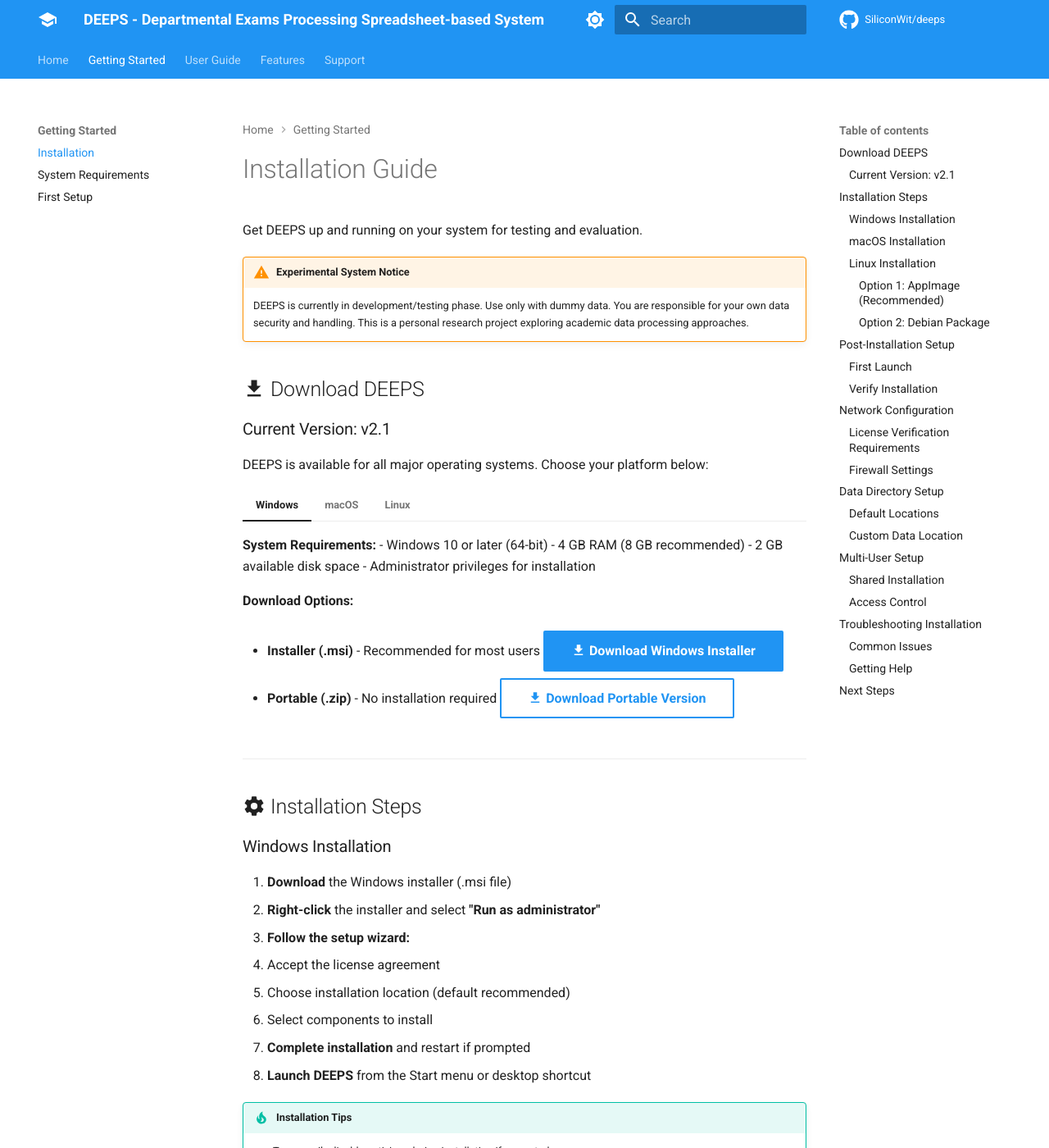
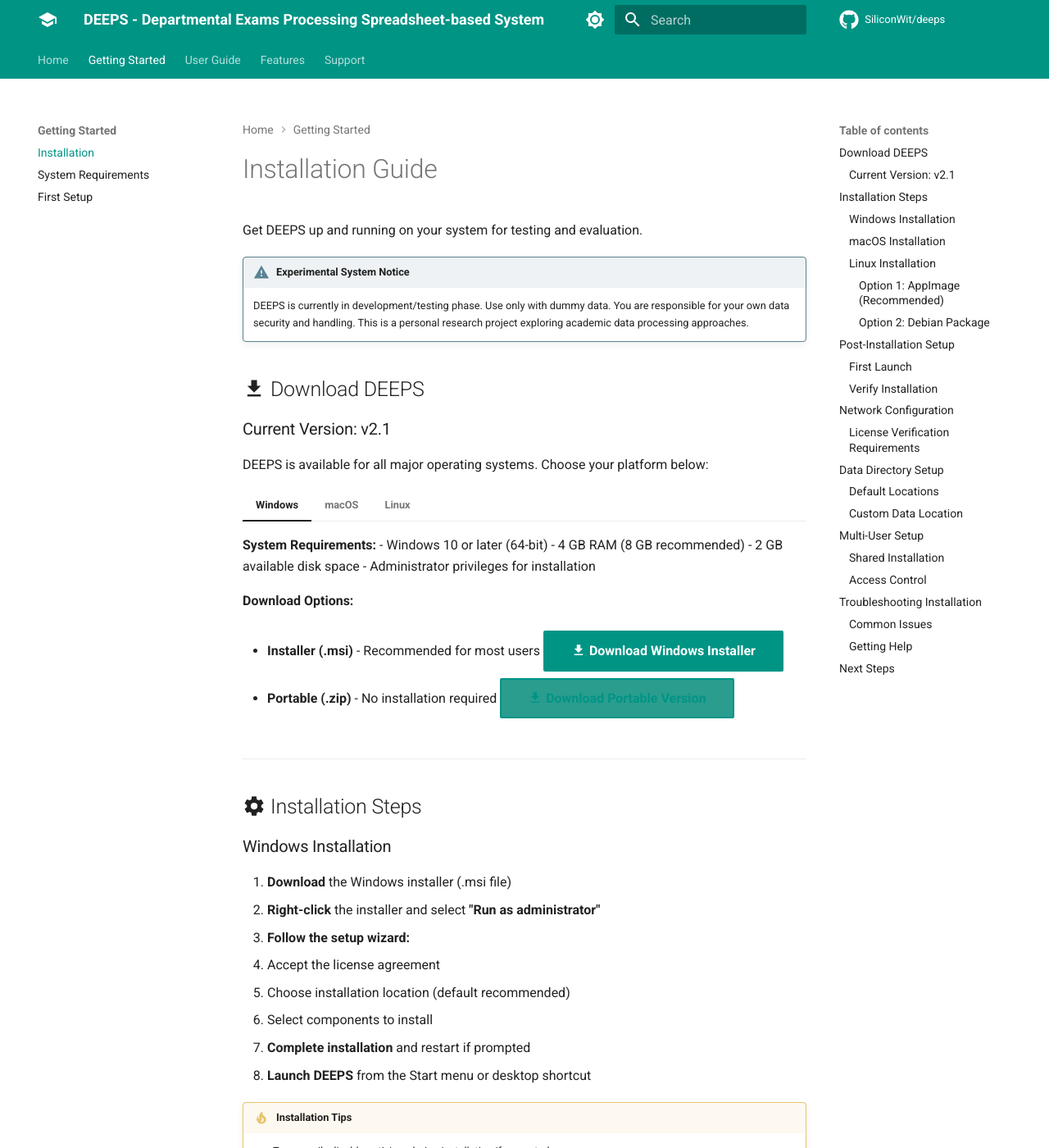
Before and after one commit to SiliconWit/deeps, an MkDocs documentation site: the page built from docs/getting-started/installation.md, in a window 1280 px wide and 1400 px high. Shown: the whole window at 82% size. Built offline with MkDocs 1.6.1 and Material for MkDocs 9.7.7, drawn with Linux system fonts in a browser that asks for light colours; comment, search, counter and statistics services are not loaded; some of the changed text lies outside the part shown.

Commit message:
Updated various parts to siliconwit and updated brand colors

````diff
--- a/docs/getting-started/installation.md
+++ b/docs/getting-started/installation.md
@@ -22,10 +22,10 @@
     **Download Options:**
 
     - **Installer (.msi)** - Recommended for most users
-      [:material-download: Download Windows Installer](https://github.com/SamMachariaPhD/exam-system-releases/releases/latest){ .md-button .md-button--primary }
+      [:material-download: Download Windows Installer](https://github.com/SiliconWit/deeps-releases/releases/latest){ .md-button .md-button--primary }
 
     - **Portable (.zip)** - No installation required
-      [:material-download: Download Portable Version](https://github.com/SamMachariaPhD/exam-system-releases/releases/latest){ .md-button }
+      [:material-download: Download Portable Version](https://github.com/SiliconWit/deeps-releases/releases/latest){ .md-button }
 
 === "macOS"
 
@@ -37,7 +37,7 @@
 
     **Download:**
 
-    [:material-download: Download for macOS (.dmg)](https://github.com/SamMachariaPhD/exam-system-releases/releases/latest){ .md-button .md-button--primary }
+    [:material-download: Download for macOS (.dmg)](https://github.com/SiliconWit/deeps-releases/releases/latest){ .md-button .md-button--primary }
 
 === "Linux"
 
@@ -50,10 +50,10 @@
     **Download Options:**
 
     - **AppImage** - Universal Linux package
-      [:material-download: Download AppImage](https://github.com/SamMachariaPhD/exam-system-releases/releases/latest){ .md-button .md-button--primary }
+      [:material-download: Download AppImage](https://github.com/SiliconWit/deeps-releases/releases/latest){ .md-button .md-button--primary }
 
     - **Debian Package (.deb)**
-      [:material-download: Download .deb Package](https://github.com/SamMachariaPhD/exam-system-releases/releases/latest){ .md-button }
+      [:material-download: Download .deb Package](https://github.com/SiliconWit/deeps-releases/releases/latest){ .md-button }
 
 ---
 
@@ -133,17 +133,9 @@
 
 DEEPS requires internet access for initial license verification:
 
-- **Outbound HTTPS** (port 443) to GitHub
+- **Outbound HTTPS** (port 443) for updates
 - **No inbound ports** required
 - **Proxy support** available for corporate networks
-
-### Firewall Settings
-
-If using institutional firewalls, allow access to:
-
-```
-https://raw.githubusercontent.com/SamMachariaPhD/exam-system-auth/main/licenses.json
-```
 
 ---
 
--- /dev/null
+++ b/docs/stylesheets/custom.css
@@ -0,0 +1,120 @@
+/* SiliconWit Brand Colors */
+:root {
+  /* Primary Brand Colors */
+  --sw-teal: #2A9D8F;
+  --sw-golden-yellow: #E9C46A;
+  --sw-slate-blue-gray: #598392;
+  --sw-medium-gray: #6B7280;
+  --sw-light-gray: #E5E7EB;
+  --sw-very-light-gray: #F8FAFC;
+
+  /* Material theme overrides - Light mode */
+  --md-primary-fg-color: #2A9D8F;
+  --md-primary-fg-color--light: #3DB3A3;
+  --md-primary-fg-color--dark: #258B7F;
+  --md-accent-fg-color: #E9C46A;
+  --md-accent-fg-color--transparent: rgba(233, 196, 106, 0.1);
+}
+
+/* Dark mode color overrides */
+[data-md-color-scheme="slate"] {
+  --md-primary-fg-color: #2A9D8F;
+  --md-primary-fg-color--light: #3DB3A3;
+  --md-primary-fg-color--dark: #258B7F;
+  --md-accent-fg-color: #E9C46A;
+  --md-accent-fg-color--transparent: rgba(233, 196, 106, 0.1);
+}
+
+/* Admonition customizations using SiliconWit palette */
+.md-typeset .admonition.note,
+.md-typeset details.note {
+  border-color: var(--sw-teal);
+}
+
+.md-typeset .note > .admonition-title,
+.md-typeset .note > summary {
+  background-color: rgba(42, 157, 143, 0.1);
+  border-color: var(--sw-teal);
+}
+
+.md-typeset .note > .admonition-title::before,
+.md-typeset .note > summary::before {
+  background-color: var(--sw-teal);
+}
+
+.md-typeset .admonition.tip,
+.md-typeset details.tip {
+  border-color: var(--sw-golden-yellow);
+}
+
+.md-typeset .tip > .admonition-title,
+.md-typeset .tip > summary {
+  background-color: rgba(233, 196, 106, 0.1);
+  border-color: var(--sw-golden-yellow);
+}
+
+.md-typeset .tip > .admonition-title::before,
+.md-typeset .tip > summary::before {
+  background-color: var(--sw-golden-yellow);
+}
+
+.md-typeset .admonition.warning,
+.md-typeset details.warning {
+  border-color: var(--sw-slate-blue-gray);
+}
+
+.md-typeset .warning > .admonition-title,
+.md-typeset .warning > summary {
+  background-color: rgba(89, 131, 146, 0.1);
+  border-color: var(--sw-slate-blue-gray);
+}
+
+.md-typeset .warning > .admonition-title::before,
+.md-typeset .warning > summary::before {
+  background-color: var(--sw-slate-blue-gray);
+}
+
+/* Links and interactive elements */
+.md-typeset a {
+  color: var(--sw-teal);
+}
+
+.md-typeset a:hover {
+  color: var(--md-primary-fg-color--light);
+}
+
+/* Code block copy button */
+.md-clipboard {
+  color: var(--sw-teal);
+}
+
+/* Search highlight */
+.md-search-result__article--document::before {
+  color: var(--sw-teal);
+}
+
+/* Table of contents active item */
+.md-nav__link--active {
+  color: var(--sw-teal);
+}
+
+/* Buttons */
+.md-button {
+  background-color: var(--sw-teal);
+  border-color: var(--sw-teal);
+}
+
+.md-button:hover {
+  background-color: var(--md-primary-fg-color--light);
+  border-color: var(--md-primary-fg-color--light);
+}
+
+.md-button--primary {
+  background-color: var(--sw-teal);
+  border-color: var(--sw-teal);
+  color: white;
+}
+
+.md-button--primary:hover {
+  background-color: var(--md-primary-fg-color--dark);
+}
--- a/mkdocs.yml
+++ b/mkdocs.yml
@@ -11,15 +11,15 @@
   palette:
     # Light mode
     - scheme: default
-      primary: blue
-      accent: blue
+      primary: teal
+      accent: amber
       toggle:
         icon: material/brightness-7
         name: Switch to dark mode
     # Dark mode
     - scheme: slate
-      primary: blue
-      accent: blue
+      primary: teal
+      accent: amber
       toggle:
         icon: material/brightness-4
         name: Switch to light mode
@@ -94,4 +94,7 @@
       link: mailto:sam@siliconwit.com
   generator: false
 
+extra_css:
+  - stylesheets/custom.css
+
 copyright: Copyright &copy; 2025 SiliconWit - Research, Education, and Product Development
````
Also changed, not shown: docs/getting-started/requirements.md (+1 -4 lines), docs/index.md (+1 -1 lines), .gitmodules.
